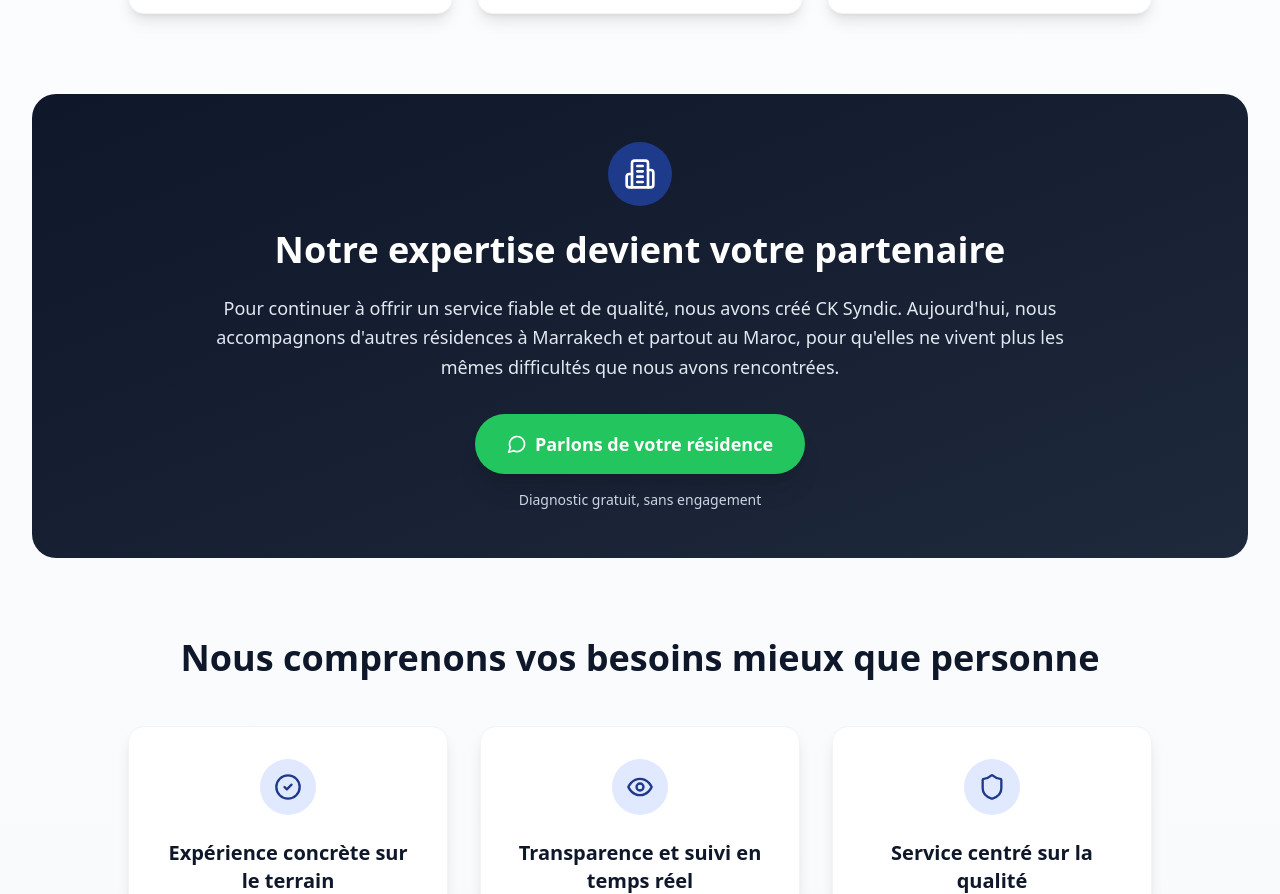
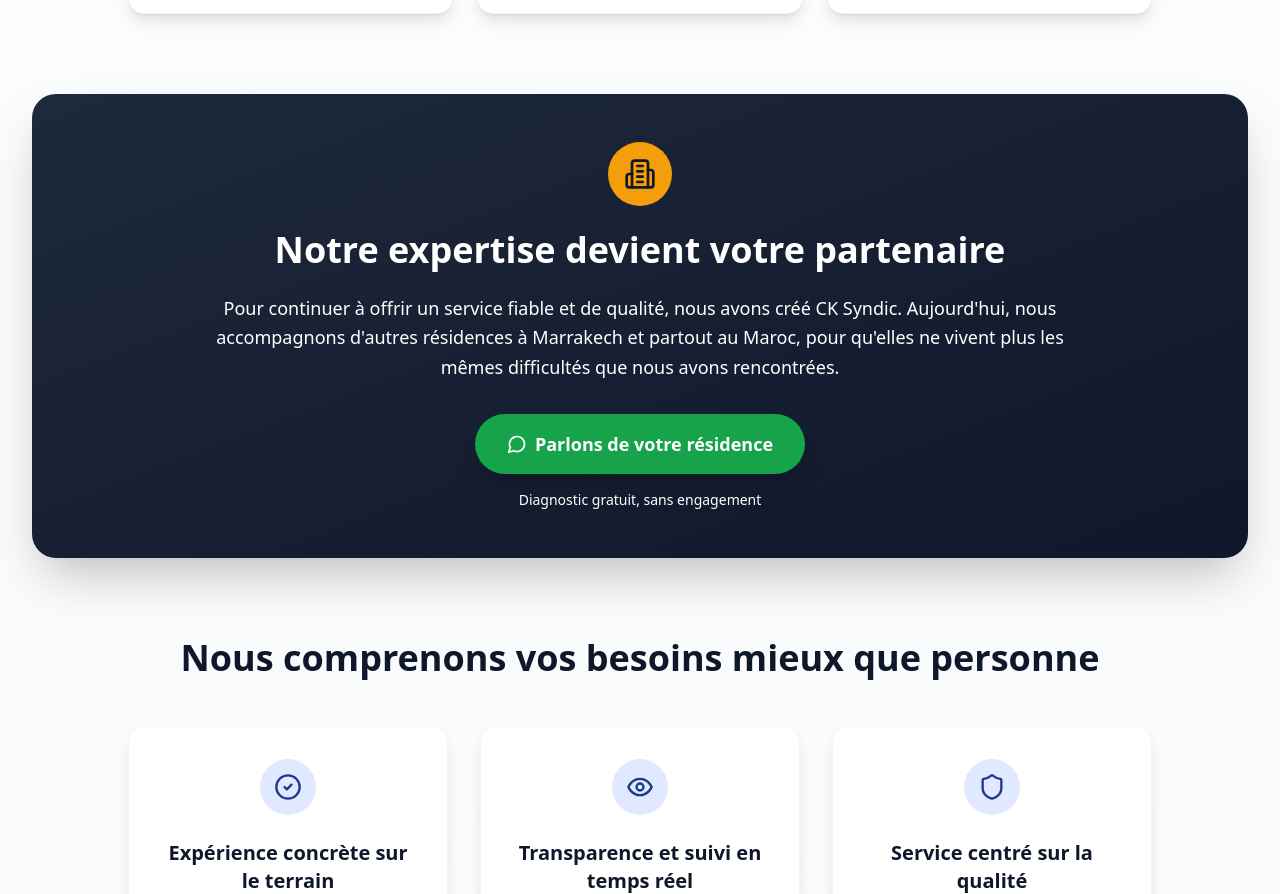
Before and after one commit to kineflas/cksyndic-website-v2, a React (Vite) app: page / in a window 1280 px wide. Shown: the part 1900-2794 px from the top of the page. Built offline with nearby package versions, Linux system fonts and the light colour scheme.

Commit message:
Fix color contrast in expertise section

```diff
--- a/src/components/OurStory.tsx
+++ b/src/components/OurStory.tsx
@@ -150,27 +150,27 @@ export function OurStory() {
         </div>
 
         {/* Section 5: La création de CK Syndic */}
-        <div className="mb-20 bg-gradient-to-br from-slate-900 to-slate-800 rounded-3xl p-8 md:p-12 text-white">
+        <div className="mb-20 bg-gradient-to-br from-slate-800 to-slate-900 rounded-3xl p-8 md:p-12 text-white shadow-2xl">
           <div className="max-w-4xl mx-auto text-center">
-            <div className="inline-flex items-center justify-center w-16 h-16 bg-primary-600 rounded-full mb-6">
-              <Building2 className="w-8 h-8 text-white" />
+            <div className="inline-flex items-center justify-center w-16 h-16 bg-amber-500 rounded-full mb-6">
+              <Building2 className="w-8 h-8 text-slate-900" />
             </div>
-            <h3 className="text-3xl md:text-4xl font-bold mb-6">
+            <h3 className="text-3xl md:text-4xl font-bold mb-6 text-white">
               Notre expertise devient votre partenaire
             </h3>
-            <p className="text-lg text-slate-200 leading-relaxed mb-8">
+            <p className="text-lg text-white leading-relaxed mb-8">
               Pour continuer à offrir un service fiable et de qualité, nous avons créé CK Syndic. Aujourd'hui, nous accompagnons d'autres résidences à Marrakech et partout au Maroc, pour qu'elles ne vivent plus les mêmes difficultés que nous avons rencontrées.
             </p>
             <a
               href="https://wa.me/212714585557?text=Bonjour%2C%20je%20souhaite%20parler%20de%20ma%20r%C3%A9sidence%20et%20obtenir%20plus%20d%27informations%20sur%20vos%20services%20de%20syndic"
               target="_blank"
               rel="noopener noreferrer"
-              className="bg-green-500 text-white px-8 py-4 rounded-full font-bold text-lg hover:bg-green-600 transition-all duration-200 shadow-xl hover:shadow-2xl inline-flex items-center space-x-2"
+              className="bg-green-600 text-white px-8 py-4 rounded-full font-bold text-lg hover:bg-green-700 transition-all duration-200 shadow-xl hover:shadow-2xl inline-flex items-center space-x-2"
             >
               <MessageCircle className="w-5 h-5" />
               <span>Parlons de votre résidence</span>
             </a>
-            <p className="text-sm text-slate-300 mt-4">
+            <p className="text-sm text-white mt-4">
               Diagnostic gratuit, sans engagement
             </p>
           </div>
```
